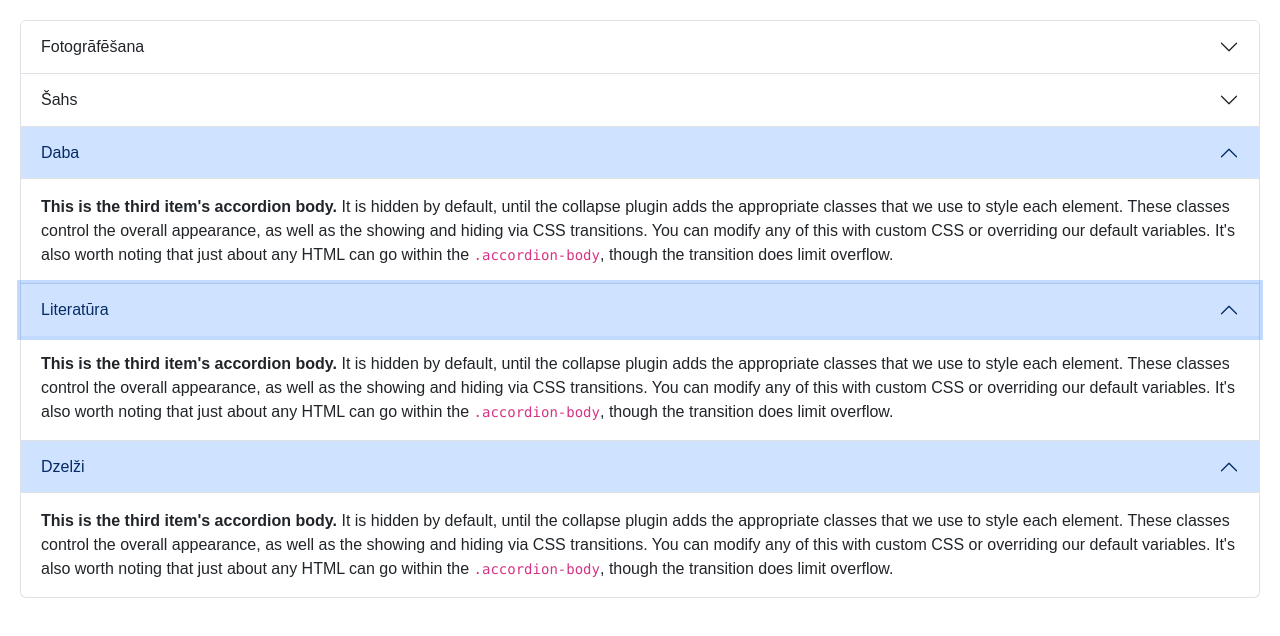
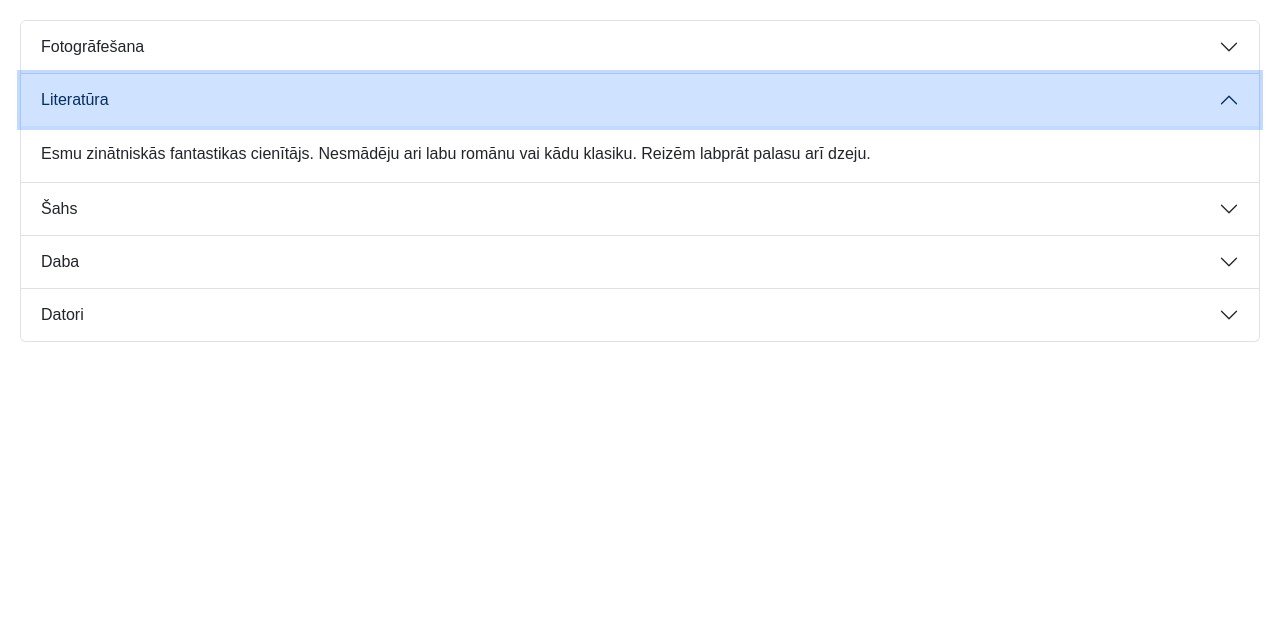
Before and after one commit to ren100m2/ren100m2.github.io, a plain HTML site: page intereses.html in a window 1280 px wide. Both pictures are taken after a click on the button "Literatūra". Drawn offline with nearby package versions, Linux system fonts and the light colour scheme.

Commit message:
daudz info

```diff
--- a/intereses.html
+++ b/intereses.html
@@ -2,7 +2,7 @@
 <head>
     <meta charset="UTF-8">
     <meta name="viewport" content="width=device-width, initial-scale=1.0">
-    <title>Intereses</title>
+    <title>Tehniskās prasmes</title>
 
 <!--CSS & JS-->
 <link href="https://cdn.jsdelivr.net/npm/bootstrap@5.3.2/dist/css/bootstrap.min.css" rel="stylesheet" integrity="sha384-T3c6CoIi6uLrA9TneNEoa7RxnatzjcDSCmG1MXxSR1GAsXEV/Dwwykc2MPK8M2HN" crossorigin="anonymous">
@@ -16,60 +16,61 @@
     <div class="accordion" id="accordionExample">
         <div class="accordion-item">
           <h2 class="accordion-header">
-            <button class="accordion-button" type="button" data-bs-toggle="collapse" data-bs-target="#collapseOne" aria-expanded="true" aria-controls="collapseOne">
-              Fotogrāfēšana
+            <button class="accordion-button collapsed" type="button" data-bs-toggle="collapse" data-bs-target="#collapseOne" aria-expanded="true" aria-controls="collapseOne">
+              Fotogrāfešana
             </button>
           </h2>
-          <div id="collapseOne" class="accordion-collapse collapse show" data-bs-parent="#accordionExample">
+          <div id="collapseOne" class="accordion-collapse collapse" data-bs-parent="#accordionExample">
             <div class="accordion-body">
+              Konkrētāk mana aizraušanās <strong>makro-fotografēšana</strong>. Lai arī pēdējos ~15 gadus esmu bijis uzticīgs <strong>Pentax</strong> zīmolam, nejaušas sagadīšanās dēļ esmu pārgājis uz <strong>Nikon</strong> tehniku. Šobrīd bez nožēlošanas!
             </div>
           </div>
         </div>
         <div class="accordion-item">
           <h2 class="accordion-header">
             <button class="accordion-button collapsed" type="button" data-bs-toggle="collapse" data-bs-target="#collapseTwo" aria-expanded="false" aria-controls="collapseTwo">
-              Šahs
+              Literatūra
             </button>
           </h2>
           <div id="collapseTwo" class="accordion-collapse collapse" data-bs-parent="#accordionExample">
             <div class="accordion-body">
-              <strong>This is the second item's accordion body.</strong> It is hidden by default, until the collapse plugin adds the appropriate classes that we use to style each element. These classes control the overall appearance, as well as the showing and hiding via CSS transitions. You can modify any of this with custom CSS or overriding our default variables. It's also worth noting that just about any HTML can go within the <code>.accordion-body</code>, though the transition does limit overflow.
+              Esmu zinātniskās fantastikas cienītājs. Nesmādēju ari labu romānu vai kādu klasiku. Reizēm labprāt palasu arī dzeju.
             </div>
           </div>
         </div>
         <div class="accordion-item">
           <h2 class="accordion-header">
             <button class="accordion-button collapsed" type="button" data-bs-toggle="collapse" data-bs-target="#collapseThree" aria-expanded="false" aria-controls="collapseThree">
-              Daba
+              Šahs
             </button>
           </h2>
           <div id="collapseThree" class="accordion-collapse collapse" data-bs-parent="#accordionExample">
             <div class="accordion-body">
-              <strong>This is the third item's accordion body.</strong> It is hidden by default, until the collapse plugin adds the appropriate classes that we use to style each element. These classes control the overall appearance, as well as the showing and hiding via CSS transitions. You can modify any of this with custom CSS or overriding our default variables. It's also worth noting that just about any HTML can go within the <code>.accordion-body</code>, though the transition does limit overflow.
+              Draudzējos ar <strong>Git</strong> kontroles sistēmu. Māku pamata lietas - noklonet repozitoriju, darboties ar to un pušot atpakaļ pamata atzarā. Lai vieglāk menedžēt savus personīgos kodus izmantoju <strong>GitHub</strong> piedāvātās iespējas. Neesmu gan tam piesiets un nepieciešamības gadījumā būtu gatabs izmantot kādu no alternatīvām (piemēram, GitLab vai Bitbucket)
             </div>
           </div>
         </div>
         <div class="accordion-item">
             <h2 class="accordion-header">
-              <button class="accordion-button collapsed" type="button" data-bs-toggle="collapse" data-bs-target="#collapseThree" aria-expanded="false" aria-controls="collapseThree">
-                Literatūra
+              <button class="accordion-button collapsed" type="button" data-bs-toggle="collapse" data-bs-target="#collapseFour" aria-expanded="false" aria-controls="collapseThree">
+                Daba
               </button>
             </h2>
-            <div id="collapseThree" class="accordion-collapse collapse" data-bs-parent="#accordionExample">
+            <div id="collapseFour" class="accordion-collapse collapse" data-bs-parent="#accordionExample">
               <div class="accordion-body">
-                <strong>This is the third item's accordion body.</strong> It is hidden by default, until the collapse plugin adds the appropriate classes that we use to style each element. These classes control the overall appearance, as well as the showing and hiding via CSS transitions. You can modify any of this with custom CSS or overriding our default variables. It's also worth noting that just about any HTML can go within the <code>.accordion-body</code>, though the transition does limit overflow.
+                Esmu nedaudz darbojies ar vienkāršotu <strong>C++</strong> kodu un <strong>Arduino</strong> mikrokontrolieri. Konkrētāk Arduino Uno. Ir veikti vairāki maza apjoma darbi <strong>Tinkercad</strong> vidē, kā arī izmēģināts darboties ar dažādiem sensoriem un DC motoriem arī praktiskā veidā. Šobrīd nu jau kādu laiku mans Arduino Uno guļ atvilknē un gaida, kad man parādīsies iedvesma to atkal likt pie darba.
               </div>
             </div>
           </div>
           <div class="accordion-item">
             <h2 class="accordion-header">
-              <button class="accordion-button collapsed" type="button" data-bs-toggle="collapse" data-bs-target="#collapseThree" aria-expanded="false" aria-controls="collapseThree">
-                Dzelži
+              <button class="accordion-button collapsed" type="button" data-bs-toggle="collapse" data-bs-target="#collapseFive" aria-expanded="false" aria-controls="collapseThree">
+                Datori
               </button>
             </h2>
-            <div id="collapseThree" class="accordion-collapse collapse" data-bs-parent="#accordionExample">
+            <div id="collapseFive" class="accordion-collapse collapse" data-bs-parent="#accordionExample">
               <div class="accordion-body">
-                <strong>This is the third item's accordion body.</strong> It is hidden by default, until the collapse plugin adds the appropriate classes that we use to style each element. These classes control the overall appearance, as well as the showing and hiding via CSS transitions. You can modify any of this with custom CSS or overriding our default variables. It's also worth noting that just about any HTML can go within the <code>.accordion-body</code>, though the transition does limit overflow.
+                Adobe CC vide tiek izmantota gandrīz katru dienu nu jau 8. gadu no vietas. Darbā strādāju ar vektora failiem (<strong>Adobe Illustrator</strong>), veidoju maketus, produktu reprezentējošus attēlus, konceptus (<strong>Adobe Photoshop</strong>), savukārt brīvajā laikā fotogrāfiju apstrādē tiek pielietots <strong>Adobe Lightroom.</strong>
               </div>
             </div>
           </div>
```
Also changed, not shown: english.html (+1 -1 lines), latviski.html (+1 -1 lines), tehniskas_prasmses.html (+11 -11 lines).
